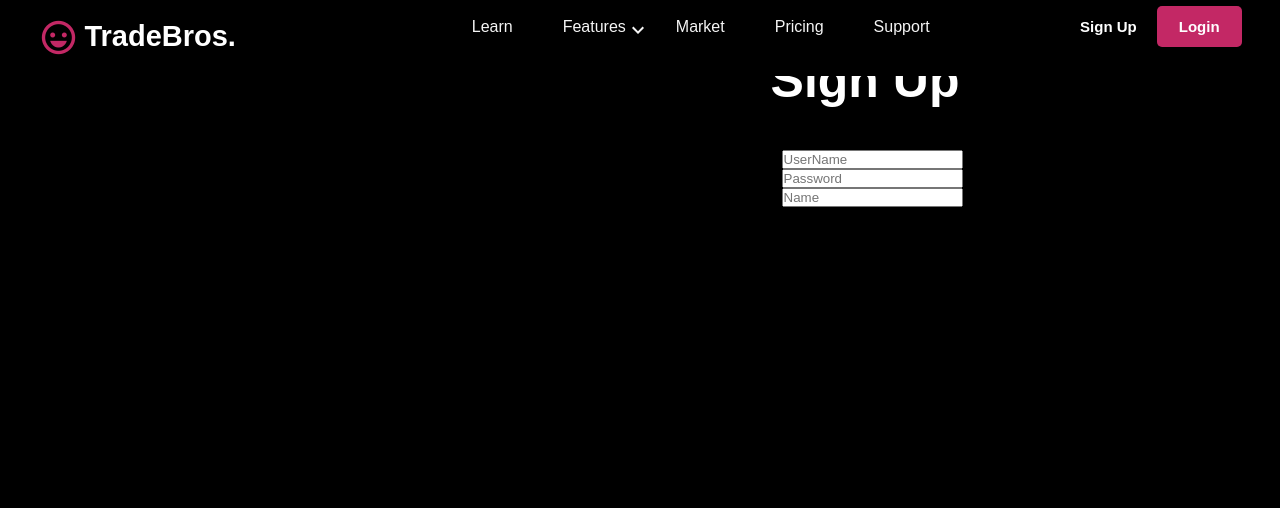
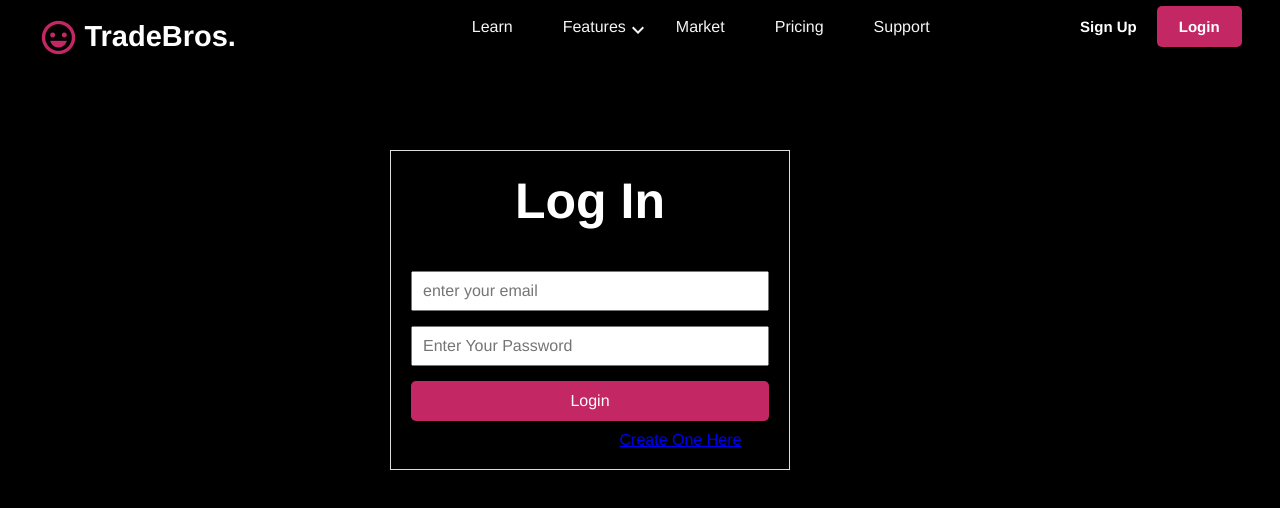
Before and after one commit to sidrk01/tradebros, a React (Create React App) app in the folder tradebros/: page /login in a window 1280 px wide. Shown: the top 508 px of the page. Built offline with nearby package versions, Linux system fonts and the light colour scheme; no server answers.

Commit message:
login functionality done

```diff
--- a/tradebros/src/Pages/Login.js
+++ b/tradebros/src/Pages/Login.js
@@ -1,31 +1,65 @@
-import React from "react";
+import React, { useState } from "react";
 import axios from "axios";
-import "./Login.css";
+// import "./Login.css";
+import { useNavigate, Link } from "react-router-dom";
+import { sendEmailVerification, signInWithEmailAndPassword } from "firebase/auth";
+import { auth } from "../Firebase";
+import "./signUp.css"
+
+
+
 export default function Login() {
+
+    const [email, setEmail] = useState('')
+    const [password, setPassword] = useState('')
+    const [error, setError] = useState('')
+    const navigate = useNavigate();
+
+    const login = e => {
+        e.preventDefault()
+        signInWithEmailAndPassword(auth, email, password)
+        .then(() => {
+            if(!auth.currentUser.emailVerified) {
+                sendEmailVerification(auth.currentUser)
+                .then(() => {
+                    navigate('/verify-email')
+                })
+                .catch(err => alert(err.message))
+            }
+            else {
+                navigate('/')
+            }
+        })
+        .catch(err => setError(err.message))
+    }
+
     return (
-        <div className='container'>
-        <div className='form-box'>
-            <h1>Sign Up</h1>
-            <form>
-                <div class="input-group">
-                    <div class="input-field">
-                        <i class = "fa solid fa-user"></i>
-                        <input type="text" placeholder="UserName"></input>
-                    </div>
+        <div className='center'>
+        <div className='auth'>
+          <h1>Log in</h1>
+          {error && <div className='auth__error'>{error}</div>}
+          <form onSubmit={login} name='login_form'>
+            <input
+              type='email'
+              value={email}
+              required
+              placeholder="Enter your email"
+              onChange={e => setEmail(e.target.value)}/>
 
-                    <div class="input-field">
-                        <i class = "fa solid fa-user"></i>
-                        <input type="text" placeholder="Password"></input>
-                    </div>
+            <input
+              type='password'
+              value={password}
+              required
+              placeholder='Enter your password'
+              onChange={e => setPassword(e.target.value)}/>
 
-                    <div class="input-field">
-                        <i class = "fa solid fa-user"></i>
-                        <input type="text" placeholder="Name"></input>
-                    </div>
-                </div>
-            </form>
-         </div>
-    </div>
-
+            <button type='submit'>Login</button>
+          </form>
+          <p>
+            Don't have and account?
+            <Link to='/register'>Create one here</Link>
+          </p>
+        </div>
+      </div>
     )
 }
```
